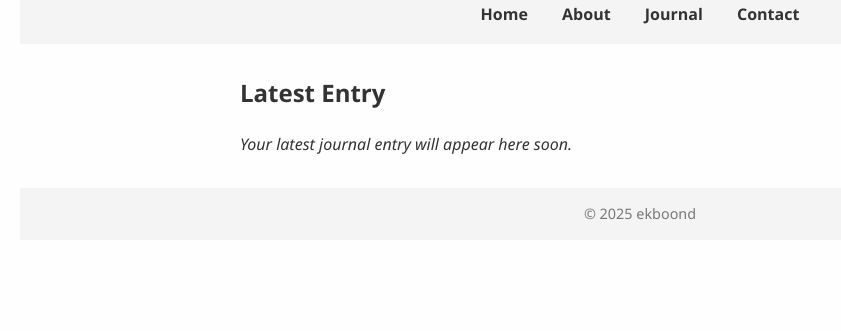
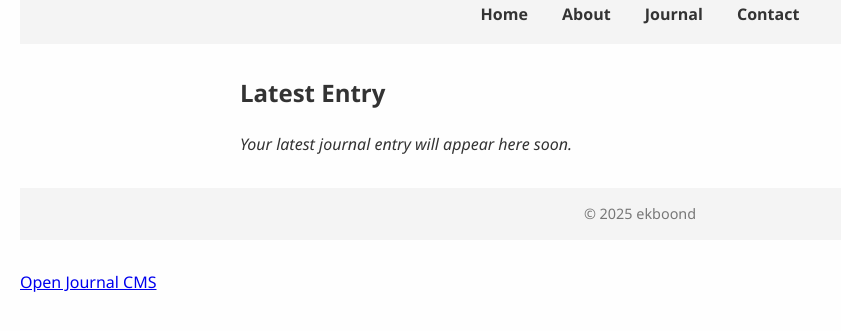
Before and after one commit to AVIN4RAJ/ekboond, a plain HTML site: page index.html in a window 1280 px wide. Shown: the part 105-436 px from the top of the page, without its empty margins (0-841 px from the left). Drawn offline with Linux system fonts and the light colour scheme.

Commit message:
Update index.html

```diff
--- a/index.html
+++ b/index.html
@@ -28,3 +28,4 @@
   </footer>
 </body>
 </html>
+<a href="admin/index.html" style="display:block; margin-top:20px;">Open Journal CMS</a>
```
